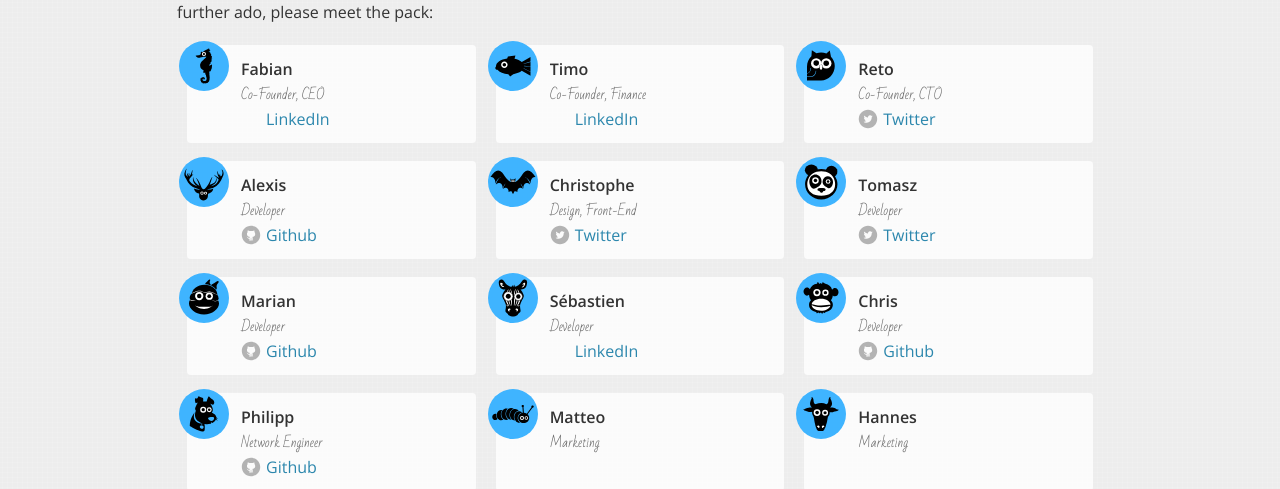
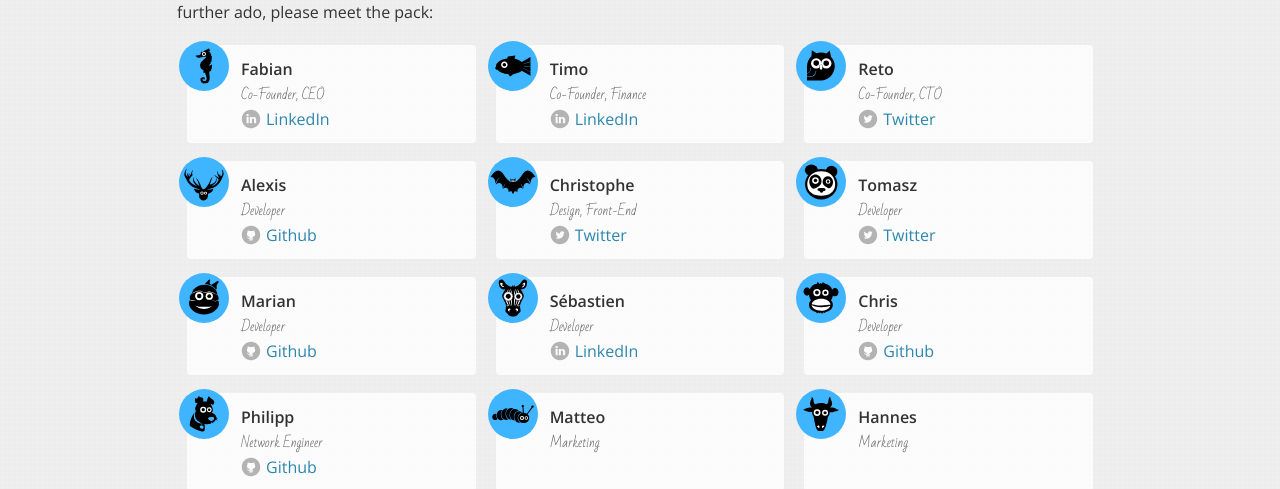
Before and after one commit to rysie/cargomedia.github.io, a Jekyll site: the page built from index.html, in a window 1280 px wide. Shown: the part 1600-2089 px from the top of the page. Built offline with Jekyll 4.4.1, drawn with Linux system fonts in a browser that asks for light colours; Markdown is read by kramdown in place of the engine named in the settings.

Commit message:
adjust css selector

```diff
--- a/css/main.css
+++ b/css/main.css
@@ -697,7 +697,7 @@ strong {
 .contact.google {
   background-image: url(/img/icon/socialMedia-light-04.svg);
 }
-.contact.linkedIn {
+.contact.linkedin {
   background-image: url(/img/icon/socialMedia-light-05.svg);
 }
 .contact.dark.twitter {
@@ -712,7 +712,7 @@ strong {
 .contact.dark.google {
   background-image: url(/img/icon/socialMedia-dark-04.svg);
 }
-.contact.dark.linkedIn {
+.contact.dark.linkedin {
   background-image: url(/img/icon/socialMedia-dark-05.svg);
 }
 .businessCard {
--- a/css/main.less
+++ b/css/main.less
@@ -810,7 +810,7 @@ strong {
 	&.google{
 		background-image: url(/img/icon/socialMedia-light-04.svg);
 	}
-	&.linkedIn{
+	&.linkedin{
 		background-image: url(/img/icon/socialMedia-light-05.svg);
 	}
 
@@ -827,7 +827,7 @@ strong {
 		&.google{
 			background-image: url(/img/icon/socialMedia-dark-04.svg);
 		}
-		&.linkedIn{
+		&.linkedin{
 			background-image: url(/img/icon/socialMedia-dark-05.svg);
 		}
 	}
```
